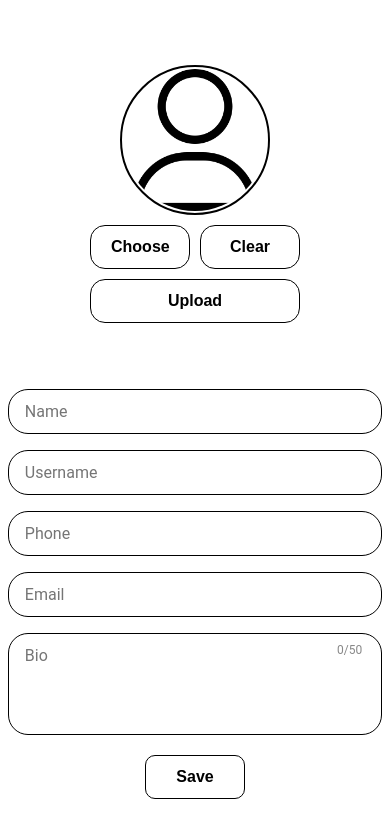
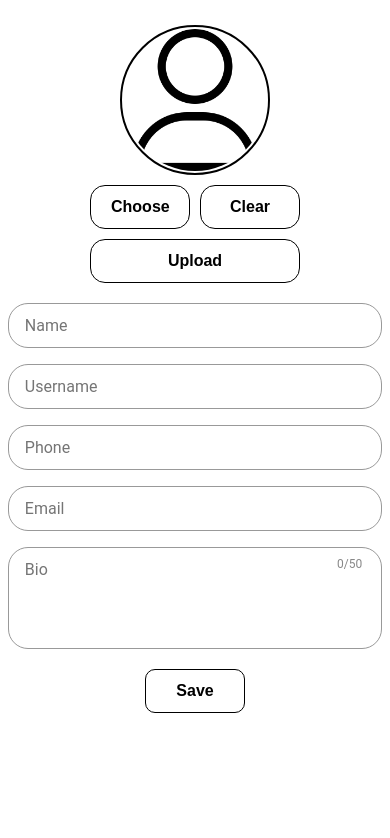
Before and after one commit to saurabh-op/socialmediaFrontend, a React (Vite) app: page /edit-profile in a window 390 px wide. Shown: the top 838 px of the page. Built offline with nearby package versions, Linux system fonts and the light colour scheme; no server answers.

Commit message:
ui twicks

```diff
--- a/src/screens/ProfilePage/UserInfoPage.css
+++ b/src/screens/ProfilePage/UserInfoPage.css
@@ -203,6 +203,7 @@
   .pic {
     width: 30%;
     height: auto;
+    aspect-ratio: 1/1;
     border-radius: 50%;
     object-fit: cover;
   }
--- a/src/screens/edit profile/edit_profile.css
+++ b/src/screens/edit profile/edit_profile.css
@@ -195,15 +195,16 @@ button:active {
     display: flex;
     flex-direction: column;
     align-items: start;
-    justify-content: space-evenly;
+    justify-content: start;
     overflow-y: auto;
     height: 100vh;
     width: 100vw;
-    padding-top: 20px;
+    padding-top: 5px;
   }
 
   .edit_image-container {
     padding: 20px;
+    padding-bottom: 10px;
     background-color: rgb(255, 255, 255);
     width: 100vw;
     height: auto;
@@ -227,7 +228,7 @@ button:active {
     width: 100%;
     height: 100%;
     border-radius: 50%;
-    object-fit: contain;
+    object-fit: cover;
   }
 
   .edit_image-actions {
@@ -317,6 +318,8 @@ button:active {
 
   .basicdetail_outlinebox {
     gap: 8px;
+    padding-top: 10px;
+
     background: rgb(255, 255, 255);
     width: 100vw;
     font-family: "Roboto", sans-serif;
@@ -332,7 +335,7 @@ button:active {
     font-size: 16px;
     border-radius: 20px;
     font-family: "Roboto", sans-serif;
-    border: 1px solid #000000;
+    border: 1px solid #999999;
     transition: border 0.3s ease, box-shadow 0.3s ease;
     background-color: #ffffff;
   }
@@ -348,7 +351,7 @@ button:active {
     font-size: 16px;
     border-radius: 20px;
     font-family: "Roboto", sans-serif;
-    border: 1px solid #000000;
+    border: 1px solid #999999;
     transition: border 0.3s ease, box-shadow 0.3s ease;
     background-color: #ffffff;
   }
```
